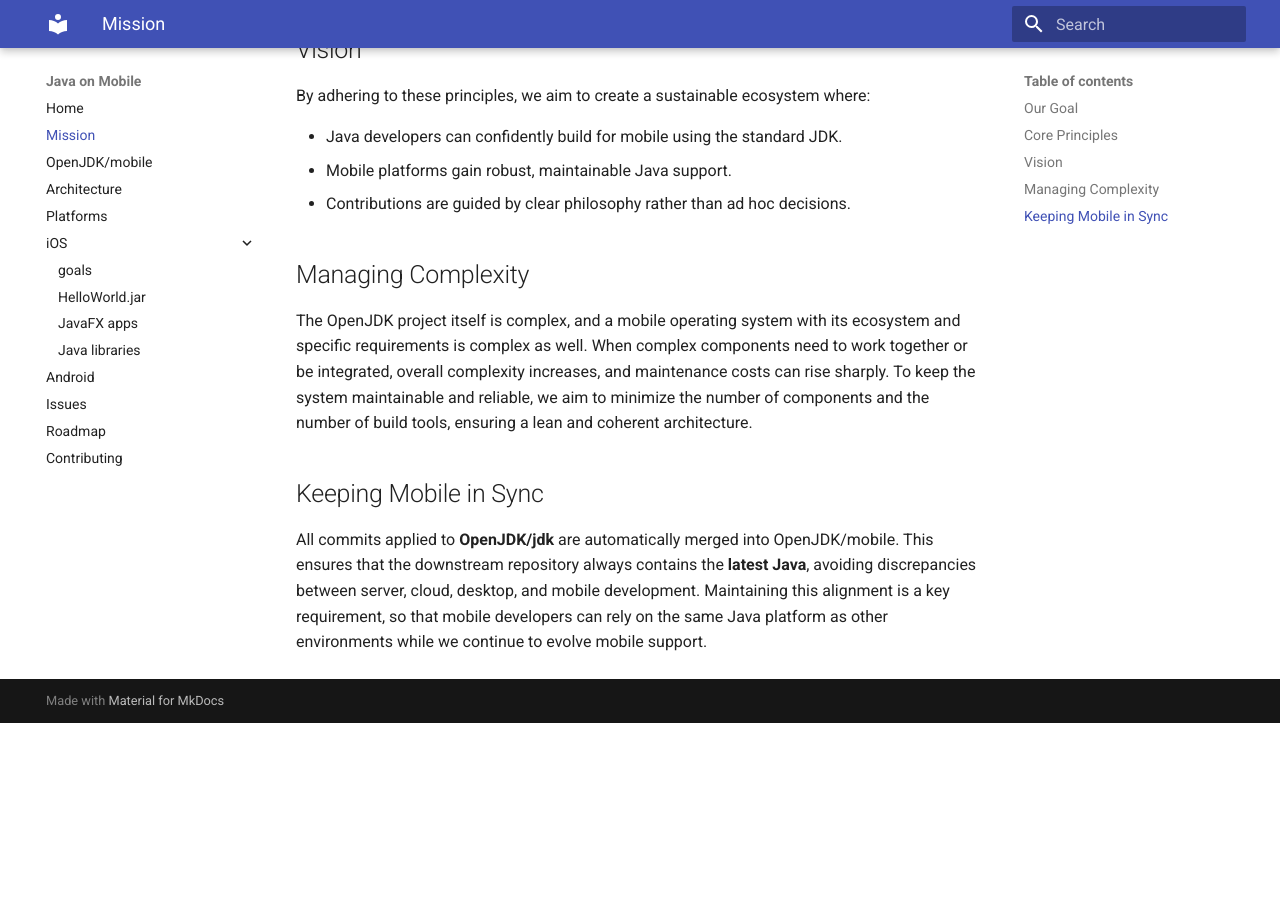
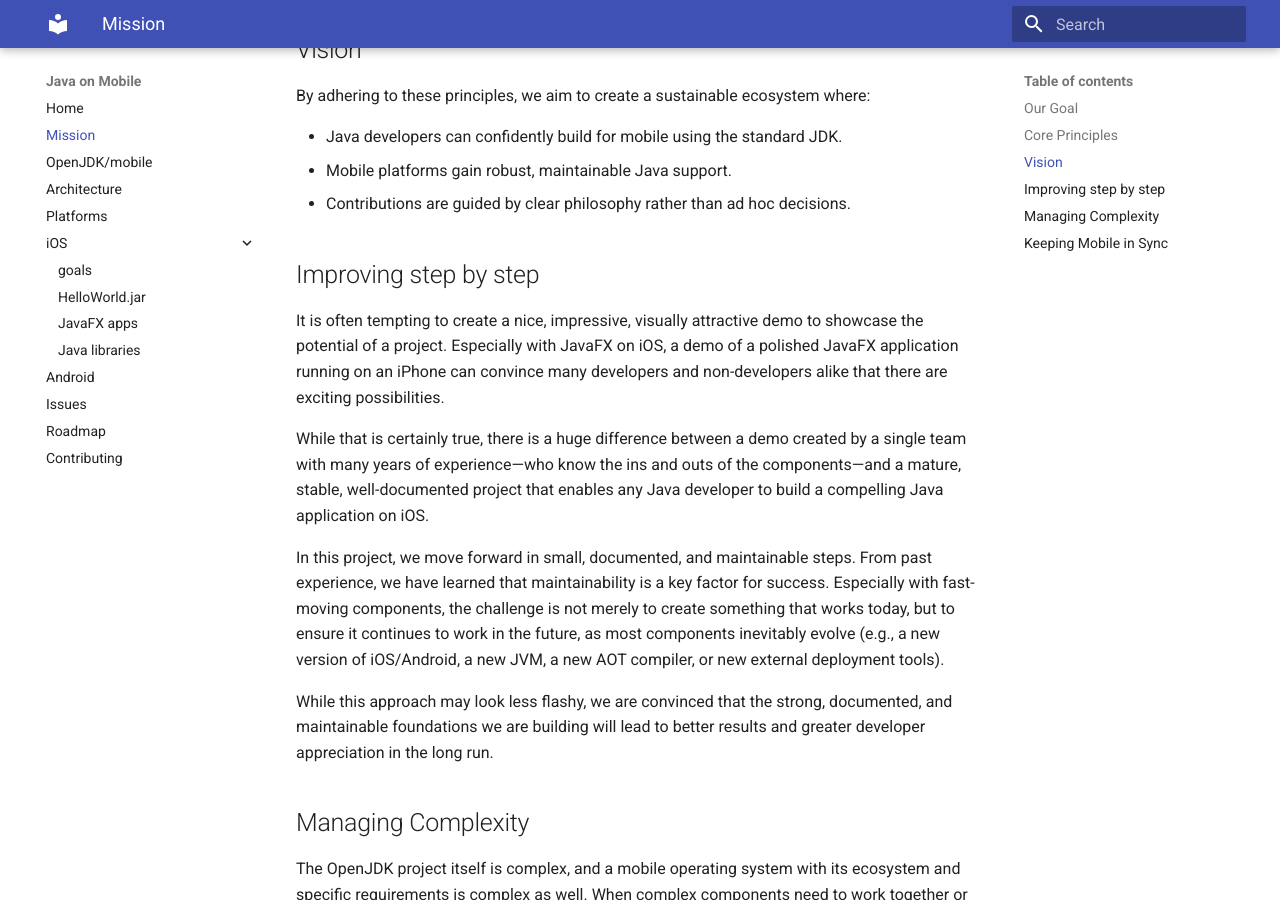
Before and after one commit to openjdk-mobile/openjdk-mobile.github.io, an MkDocs documentation site: the page built from docs/mission.md, in a window 1280 px wide and 900 px high, scrolled down 754 px. Built offline with MkDocs 1.6.1 and Material for MkDocs 9.7.7, drawn with Linux system fonts in a browser that asks for light colours; before the commit the page ends 1477 px from its top, so only the background shows below that.

Commit message:
Make the mission more clear

```diff
--- a/docs/mission.md
+++ b/docs/mission.md
@@ -21,6 +21,17 @@
 - Mobile platforms gain robust, maintainable Java support.
 - Contributions are guided by clear philosophy rather than ad hoc decisions.
 
+## Improving step by step
+
+It is often tempting to create a nice, impressive, visually attractive demo to showcase the potential of a project. Especially with JavaFX on iOS, a demo of a polished JavaFX application running on an iPhone can convince many developers and non-developers alike that there are exciting possibilities.
+
+While that is certainly true, there is a huge difference between a demo created by a single team with many years of experience—who know the ins and outs of the components—and a mature, stable, well-documented project that enables any Java developer to build a compelling Java application on iOS.
+
+In this project, we move forward in small, documented, and maintainable steps. From past experience, we have learned that maintainability is a key factor for success. Especially with fast-moving components, the challenge is not merely to create something that works today, but to ensure it continues to work in the future, as most components inevitably evolve (e.g., a new version of iOS/Android, a new JVM, a new AOT compiler, or new external deployment tools).
+
+While this approach may look less flashy, we are convinced that the strong, documented, and maintainable foundations we are building will lead to better results and greater developer appreciation in the long run.
+
+
 ## Managing Complexity
 
 The OpenJDK project itself is complex, and a mobile operating system with its ecosystem and specific requirements is complex as well. When complex components need to work together or be integrated, overall complexity increases, and maintenance costs can rise sharply. To keep the system maintainable and reliable, we aim to minimize the number of components and the number of build tools, ensuring a lean and coherent architecture.
```
Also changed, not shown: docs/index.md (+1 -1 lines).
